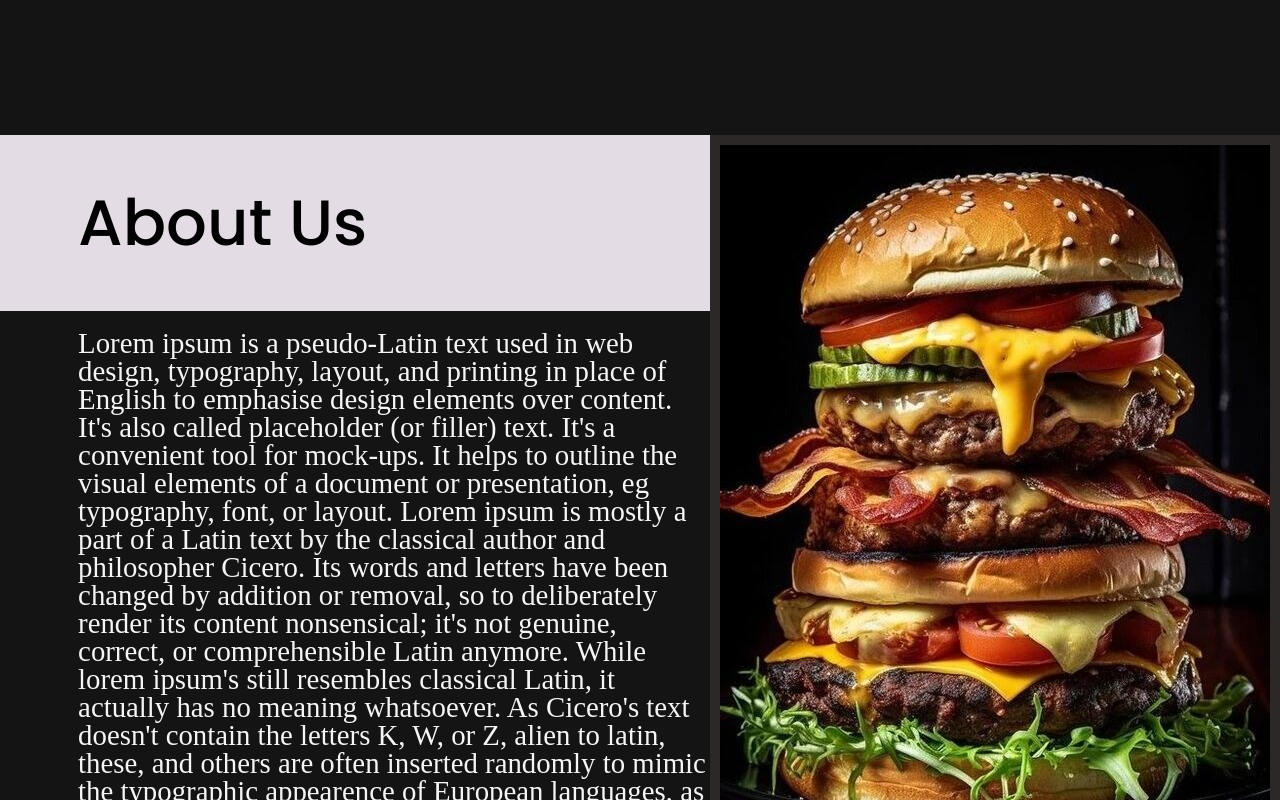
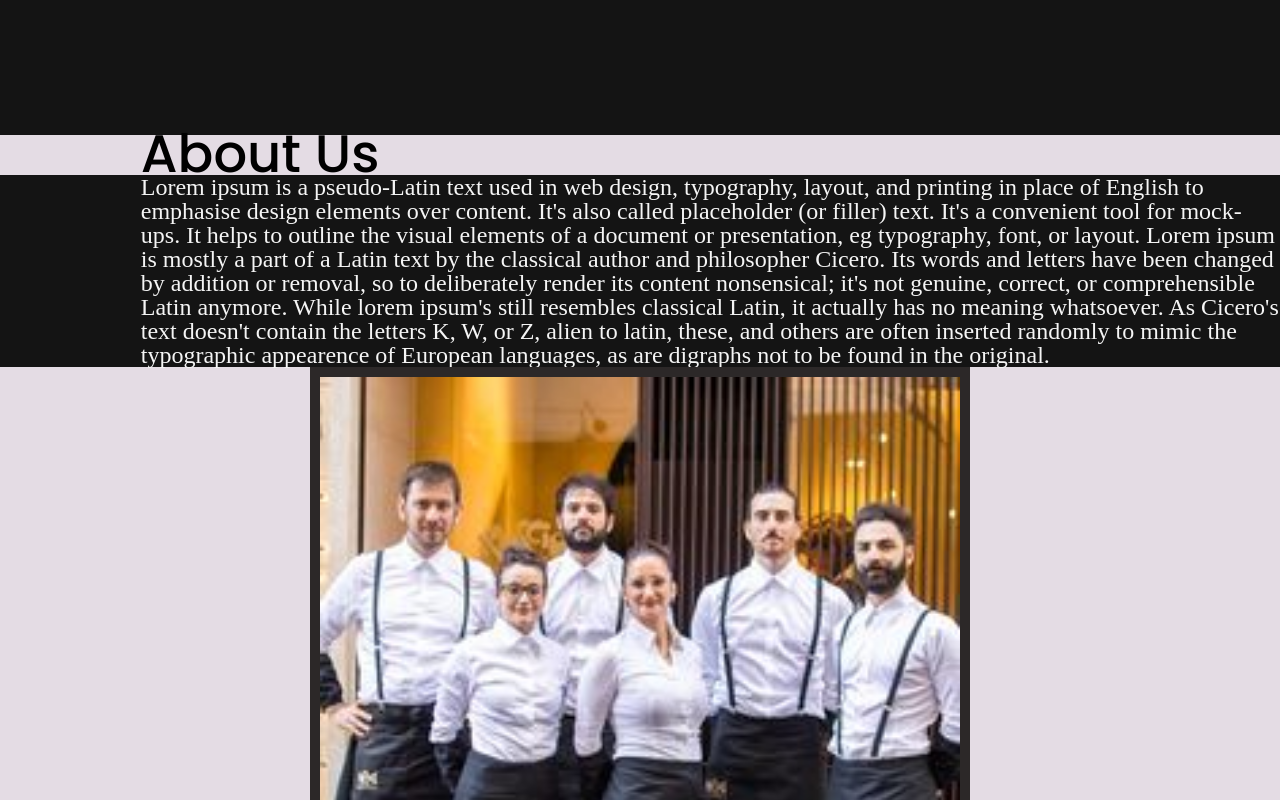
Before and after one commit to pourgosh/Project-Reastaurant-App-Frontend, a React (Vite) app: page / in a window 1280 px wide. Shown: the part 1600-2400 px from the top of the page. Built offline with nearby package versions, Linux system fonts and the light colour scheme; no server answers; a web font is replaced by a local one.

Commit message:
implement responsiveness on about us component

```diff
--- a/src/components/AboutUs/About.jsx
+++ b/src/components/AboutUs/About.jsx
@@ -1,4 +1,4 @@
-import burgerImgTwo from "../../assets/Images/hamburger(3).jpg";
+import staffImg from "../../assets/Images/staffImg2.jpg";
 
 const About = () => {
   const myText = `Lorem ipsum is a pseudo-Latin text used in web design, typography, layout, and printing in place of English to emphasise design elements over content. It's also called placeholder (or filler) text. It's a convenient tool for mock-ups. It helps to outline the visual elements of a document or presentation, eg typography, font, or layout. Lorem ipsum is mostly a part of a Latin text by the classical author and philosopher Cicero. Its words and letters have been changed by addition or removal, so to deliberately render its content nonsensical; it's not genuine, correct, or comprehensible Latin anymore. While lorem ipsum's still resembles classical Latin, it actually has no meaning whatsoever. As Cicero's text doesn't contain the letters K, W, or Z, alien to latin, these, and others are often inserted randomly to mimic the typographic appearence of European languages, as are digraphs not to be found in the original.`;
@@ -17,7 +17,7 @@ const About = () => {
       </div>
       <div className="aboutUsImgWrapperWrapper">
         <div className="aboutUsImgWrapper">
-          <img src={burgerImgTwo} alt="staff members image" />
+          <img src={staffImg} alt="staff members image" />
         </div>
       </div>
     </div>
--- a/src/pages/HomePage/homePage.css
+++ b/src/pages/HomePage/homePage.css
@@ -84,19 +84,23 @@
 }
 .aboutUsWrapper {
   display: flex;
+  flex-direction: column;
   flex-wrap: wrap;
 }
 .aboutUsTextWrapper {
   flex: 3;
   display: flex;
   flex-direction: column;
-  justify-content: space-evenly;
+  justify-content: center;
 }
 .aboutUsTitleContainer {
   padding-left: 11%;
+  height: 5dvh;
+  display: flex;
+  align-items: center;
 }
 .aboutUsTitleContainer p {
-  font-size: 4rem;
+  font-size: 2rem;
   font-family: "Poppins", sans-serif;
   font-weight: 500;
   font-style: normal;
@@ -112,21 +116,27 @@
 }
 .aboutUsTextContainer div p {
   text-align: left;
-  line-height: 3.5dvh;
+  line-height: 2.5dvh;
   font-family: "Esteban", serif;
   font-weight: 400;
   font-style: normal;
-  font-size: 1.8rem;
+  font-size: 1.3rem;
   color: whitesmoke;
 }
 .aboutUsImgWrapperWrapper {
-  flex: 1.2;
+  flex: 1;
   display: flex;
-  justify-content: flex-start;
+  justify-content: center;
+  min-height: 30dvh;
+}
+.aboutUsImgWrapper {
+  height: 100%;
 }
 .aboutUsImgWrapper img {
+  height: 100%;
   object-fit: contain;
   border: 10px solid #2c2828;
+  width: 80dvw;
 }
 
 @media (min-width: 1000px) {
@@ -159,11 +169,31 @@
     align-items: center;
     height: 75dvh;
   }
+  .aboutUsTitleContainer p {
+    font-size: 3.3rem;
+  }
+  .aboutUsImgWrapper img {
+    width: 50dvw;
+  }
+  .aboutUsTextContainer div p {
+    font-size: 1.5rem;
+    line-height: 3dvh;
+  }
 }
 
 @media (min-width: 1600px) {
   .menuContainer {
     padding-right: 20px;
+  }
+  .aboutUsWrapper {
+    flex-direction: row;
+    padding-right: 20px;
+  }
+  .aboutUsImgWrapper img {
+    width: 35dvw;
+  }
+  .aboutUsTextWrapper {
+    justify-content: space-evenly;
   }
 }
 
@@ -178,4 +208,15 @@
   .imgWrapper {
     width: fit-content;
   }
+  .aboutUsTextContainer div p {
+    font-size: 1.8rem;
+  }
 }
+@media (min-width: 2300px) {
+  .aboutUsImgWrapper img {
+    width: 22dvw;
+  }
+  .aboutUsTextContainer div p {
+    line-height: 4dvh;
+  }
+}
```
